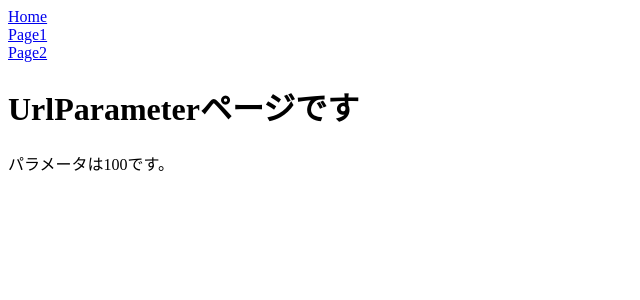
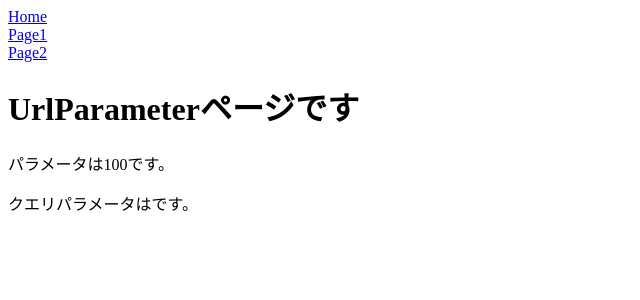
Before and after one commit to rintarotajima/react-router, a React (Vite) app: page /page2/100 in a window 1280 px wide. Shown: the top 300 px of the page, without its empty margins (0-640 px from the left). Built offline with nearby package versions, Linux system fonts and the light colour scheme.

Commit message:
[add] クエリパラメータを扱う

```diff
--- a/src/App.jsx
+++ b/src/App.jsx
@@ -1,8 +1,3 @@
-import { Home } from "./Home";
-import { Page1 } from "./Page1";
-import { Page1DetailA } from "./Page1DetailA";
-import { Page1DetailB } from "./Page1DetailB";
-import { Page2 } from "./Page2";
 import { BrowserRouter, Link, Switch, Route } from "react-router-dom";
 import { Router } from "./router/Router";
 export default function App() {
--- a/src/Page2.jsx
+++ b/src/Page2.jsx
@@ -5,6 +5,8 @@ export const Page2 = () => {
         <div>
             <h1>Page2ページです</h1>
             <Link to="/page2/100">URLParameter</Link>
+            <br />
+            <Link to="/page2/100/?name=hogehoge">QueryParameter</Link>
         </div>
     );
 }
--- a/src/UrlParameter.jsx
+++ b/src/UrlParameter.jsx
@@ -1,11 +1,15 @@
-import { useParams } from "react-router-dom";
+import { useParams, useLocation } from "react-router-dom";
 
 export const UrlParameter = () => {
   const { id } = useParams();
+  const { search } = useLocation();
+  const query = new URLSearchParams(search);
+  console.log(query)
   return (
     <div>
       <h1>UrlParameterページです</h1>
       <p>パラメータは{id}です。</p>
+      <p>クエリパラメータ{query.get("name")}はです。</p>
     </div>
   );
 };
```
